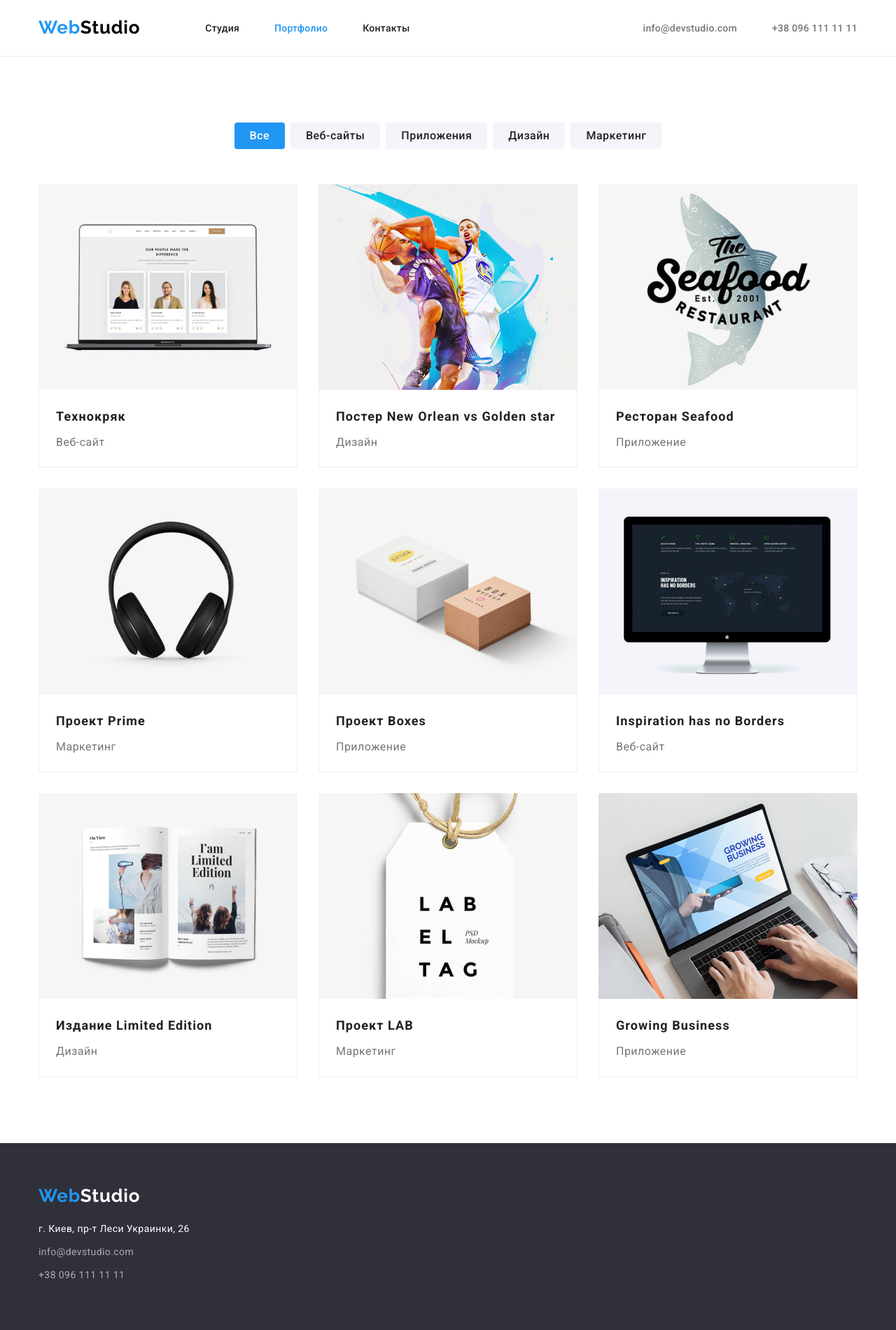
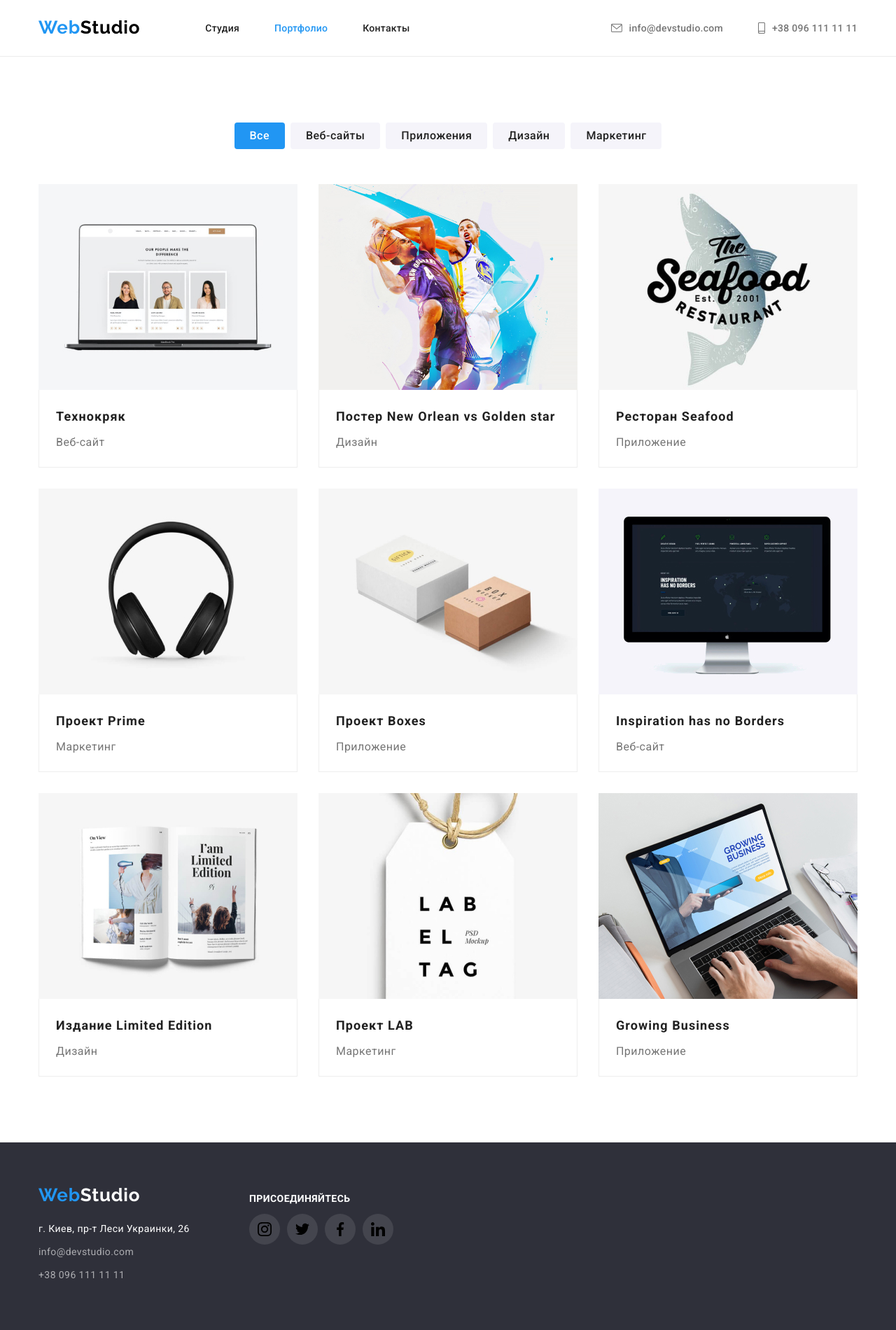
Before and after one commit to DenysKhm/goit-markup-hw-04, a plain HTML site: page portfolio.html in a window 1280 px wide. Shown: the top 1900 px of the page at 70% size. Drawn offline with nearby package versions, Linux system fonts and the light colour scheme.

Commit message:
HW4 ready for check up

```diff
--- a/css/styles.css
+++ b/css/styles.css
@@ -28,6 +28,8 @@ ul {
 }
 img {
     display: block;
+    max-width: 100%;
+    height: auto;
 }
 /* .section {
     width: 1200px;
@@ -113,15 +115,14 @@ img {
     text-decoration: none;
     padding-top: 32px;
     padding-bottom: 32px;
-    display: inline-block;
+    display: flex;
+    align-items: center;
 }
 .contact-link-icon {
    margin-right: 10px;
+   fill: currentColor;
 }
-.contact-link-icon:hover,
-.contact-link-icon:focus {
-    color: var(--accent-text-color);
-}
+
 .contacts-link:hover,
 .contacts-link:focus {
     color: var(--accent-text-color);
@@ -318,21 +319,31 @@ img {
 
 .clients-list-item {
     width: 170px;
-    height: 92px;
+}
+
+.clients-link {
     border: 1px solid #AFB1B8;
     border-radius: 4px;
     display: flex;
     align-items: center;
     justify-content: center;
+    height: 92px;
+    outline: none;
 }
+.clients-link:hover,
+.clients-link:focus {
+    border: 1px solid var(--accent-text-color)
+}
+
 .clients-items {
     fill: rgba(175, 177, 184, 1);
 }
 
-.clients-items:hover,
-.clients-items:focus {
+.clients-link:hover .clients-items,
+.clients-link:focus .clients-items {
     fill: var(--accent-text-color);
 }
+
 /* футер */
 .contacts .link-footer:hover,
 .contacts .link-footer:focus {
@@ -379,13 +390,16 @@ img {
     margin-bottom: 9px;
 }
 
-.footer-contacts .link-footer{
+.footer-container {
+    display: flex;
+}
+.footer-contacts-list .link-footer{
     text-decoration: none;
 }
 .footer-contacts {
-    padding: 0;
-    margin: 0;
+    margin-right: 70px;
 }
+
 .footer-contact-item:first-child {
     margin-bottom: 9px;
 }
@@ -396,6 +410,39 @@ img {
     font-size: 14px;
     line-height: 1.71;
     letter-spacing: 0.03em;
+}
+
+.soc-links-footer-title {
+    color: #FFFFFF;
+    font-weight: 700;
+    font-size: 14px;
+    line-height: 1.143px;
+    letter-spacing: 0.03em;
+    text-transform: uppercase;
+    margin: 0;
+    margin-bottom: 20px;
+    padding-top: 20px;
+}
+
+.soc-links-footer-list {
+    display: flex;
+    gap: 10px;
+}
+
+.soc-links-footer-item {
+    width: 44px;
+    height: 44px;
+    border-radius: 50%;
+    background-color: rgba(255, 255, 255, 0.1);
+    display: flex;
+    align-items: center;
+    justify-content: center;
+}
+
+.soc-links-footer-item:hover,
+.soc-links-footer-item:focus {
+    background-color: var(--accent-text-color);
+    fill: #FFFFFF;
 }
 
 /* ПОРТФОЛИО */
@@ -447,7 +494,7 @@ img {
     padding: 0;
 }
 .portfolio-item {
-    width: 370px;
+    /* width: 370px; */
     flex-basis: calc((100% - 60px) / 3);
 }
 
@@ -456,6 +503,13 @@ img {
     border-left: 1px solid #EEEEEE;
     border-bottom: 1px solid #EEEEEE;
     padding: 20px 24px;
+}
+.portfolio-item:hover,
+.portfolio-item:focus {
+    cursor: pointer;
+    box-shadow: 0px 1px 1px rgba(0, 0, 0, 0.12),
+    0px 4px 4px rgba(0, 0, 0, 0.06),
+    1px 4px 6px rgba(0, 0, 0, 0.16);
 }
 
 .portfolio-title {
--- a/portfolio.html
+++ b/portfolio.html
@@ -27,8 +27,14 @@
 
         <!--Контакты-->
         <ul class="contacts">
-            <li class="header-contacts-item"><a href="mailto:info@devstudio.com" class="contacts-link">info@devstudio.com</a></li>
-            <li class="header-contacts-item"><a href="tel:+380961111111" class="contacts-link">+38 096 111 11 11</a></li>
+            <li class="header-contacts-item"><a href="mailto:info@devstudio.com" class="contacts-link">
+                <svg class="contact-link-icon" width="16" height="12">
+                    <use href="./images/icons.svg#icon-envelope"></use>
+                </svg>info@devstudio.com</a></li>
+            <li class="header-contacts-item"><a href="tel:+380961111111" class="contacts-link">
+                <svg class="contact-link-icon" width="10" height="16">
+                <use href="./images/icons.svg#icon-smartphone"></use>
+            </svg>+38 096 111 11 11</a></li>
         </ul>
         </div>
     </header>
@@ -132,16 +138,45 @@
         </section>
     </main>
     <footer class="footer">
-        <div class="container">
-            <a href="/goit-markup-hw-01/index.html" class="logo-footer">Web<span class="logo-footer-color">Studio</span></a>
+        <div class="container footer-container">
+            <div class="footer-contacts">
+                <a href="/goit-markup-hw-01/index.html" class="logo-footer">Web<span class="logo-footer-color">Studio</span></a>
     <!--Контакты-->
     <address class="address">
         <p class="address-item">г. Киев, пр-т Леси Украинки, 26</p>
-        <ul class="footer-contacts">
+        <ul class="footer-contacts-list">
             <li class="footer-contact-item"><a href="mailto:info@devstudio.com" class="link-footer">info@devstudio.com</a></li>
             <li class="footer-contact-item"><a href="tel:+380961111111" class="link-footer">+38 096 111 11 11</a></li>
         </ul>
+            </div>
+
     </address>
+        <div class="soc-links-footer">
+            <!-- <h3 class="soc-links-footer-title">присоединяйтесь</h3> -->
+            <p class="soc-links-footer-title">присоединяйтесь</p>
+            <ul class="soc-links-footer-list">
+                <li class="soc-links-footer-item">
+                    <svg class="soc-links-footer-link" width="20" height="20">
+                        <use href="./images/icons.svg#icon-instagram"></use>
+                    </svg>
+                </li>
+                <li class="soc-links-footer-item">
+                    <svg class="soc-links-footer-link" width="20" height="20">
+                        <use href="./images/icons.svg#icon-twitter"></use>
+                    </svg>
+                </li>
+                <li class="soc-links-footer-item">
+                    <svg class="soc-links-footer-link" width="20" height="20">
+                        <use href="./images/icons.svg#icon-facebook"></use>
+                    </svg>
+                </li>
+                <li class="soc-links-footer-item">
+                    <svg class="soc-links-footer-link" width="20" height="20">
+                        <use href="./images/icons.svg#icon-linkedin"></use>
+                    </svg>
+                </li>
+            </ul>
+        </div>
         </div>
     </footer>
 </body>
```
Also changed, not shown: index.html (+49 -8 lines).
